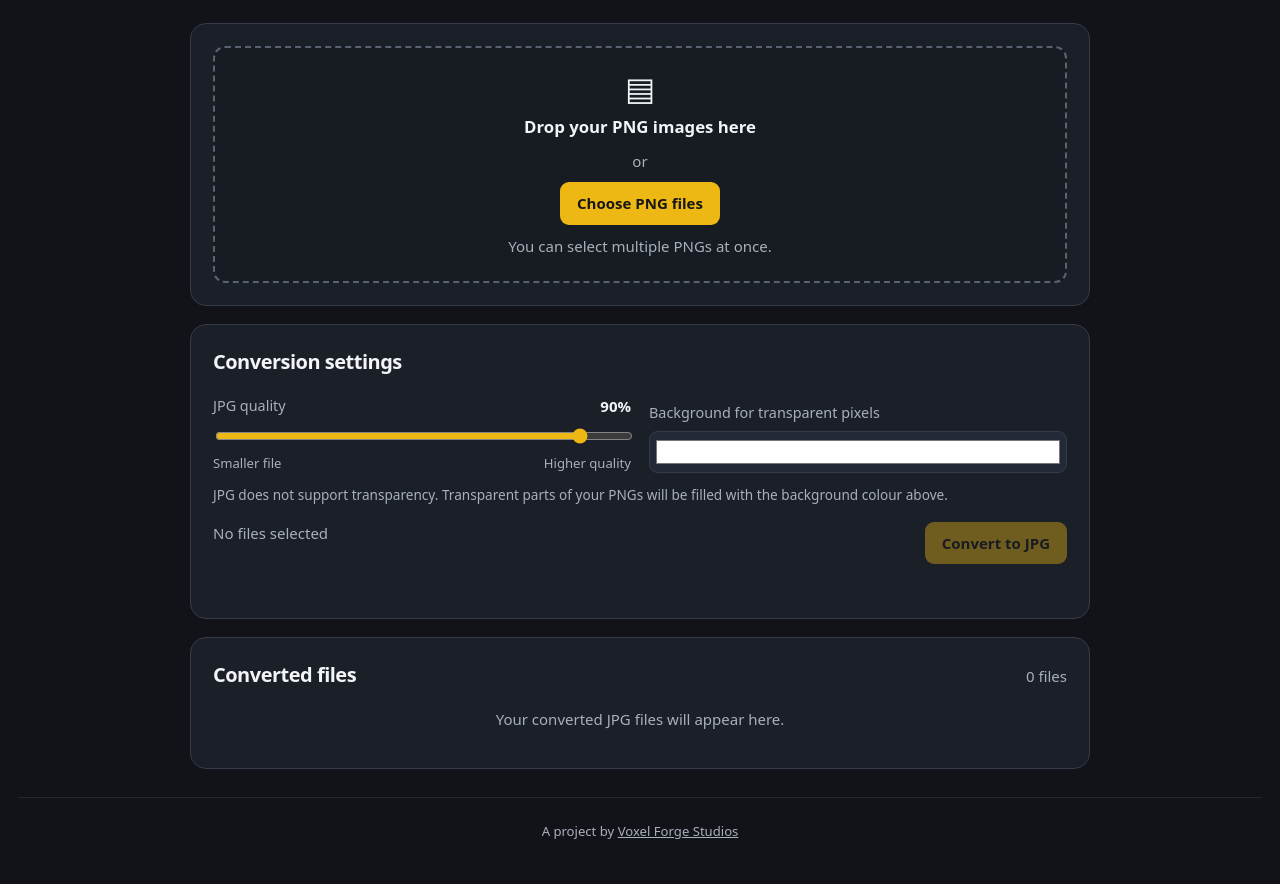
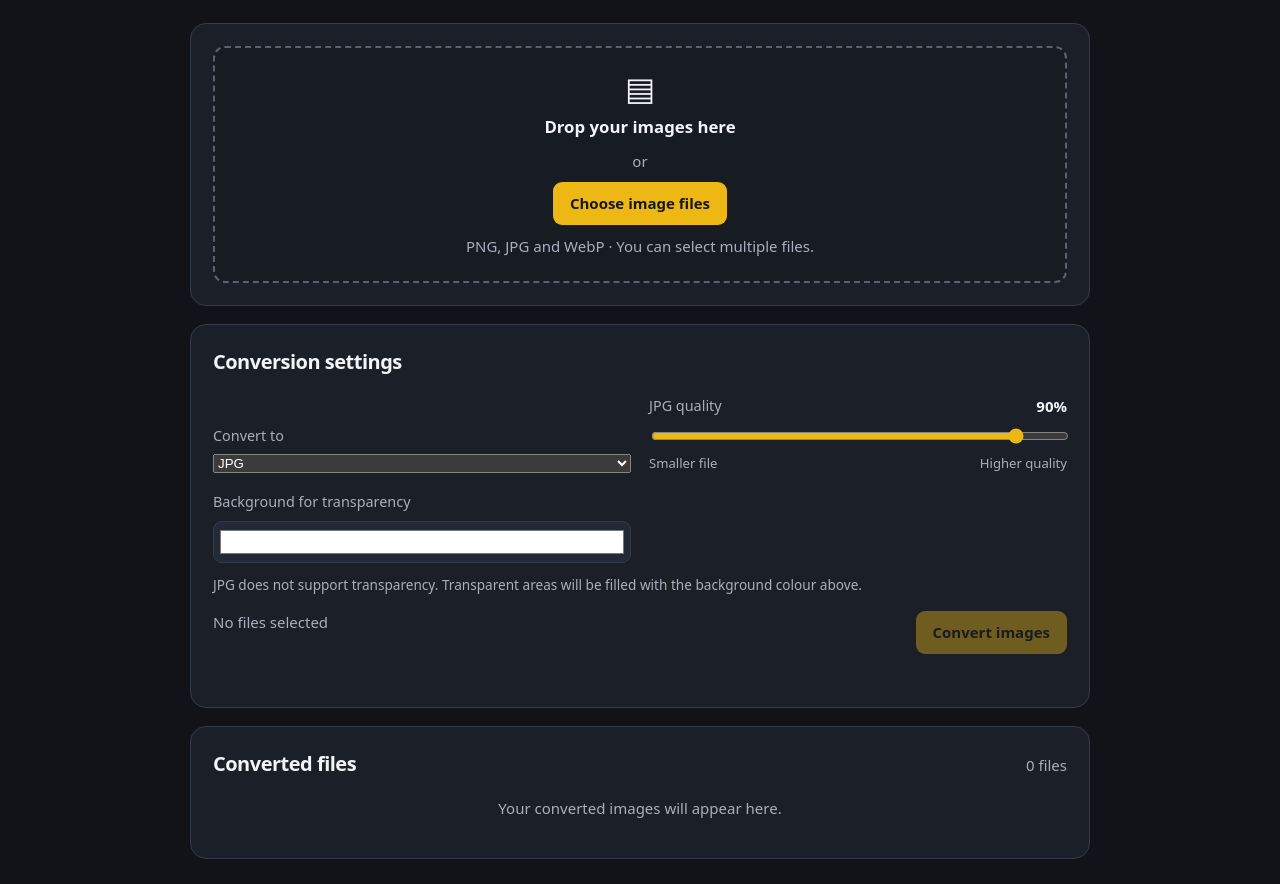
Before and after one commit to PixelToolBox/PixelToolBox.github.io, a plain HTML site: page png-to-jpg.html in a window 1280 px wide. Shown: the part 262-1146 px from the top of the page. Drawn offline with Linux system fonts and the light colour scheme.

Commit message:
Update PNG to JPG converter for multiple formats

```diff
--- a/png-to-jpg.html
+++ b/png-to-jpg.html
@@ -6,8 +6,8 @@
   <link rel="manifest" href="manifest.json">
   <link rel="icon" type="image/png" sizes="192x192" href="icon-192.png">
   <meta name="theme-color" content="#111318">
-  <meta name="description" content="Convert one or multiple PNG images to JPG in your browser with adjustable quality.">
-  <title>PNG to JPG Converter – Pixel Tool Box</title>
+  <meta name="description" content="Convert PNG, JPG and WebP images in your browser, including batch conversion and quality controls.">
+  <title>Image Converter – Pixel Tool Box</title>
   <link rel="stylesheet" href="style.css">
 </head>
 <body class="tool-page">
@@ -24,19 +24,19 @@
 
   <main class="tool-main">
     <header class="app-title">
-      <h1>PNG to JPG Converter</h1>
-      <p class="subtitle">Convert one or multiple PNG images into JPG files, right in your browser.</p>
+      <h1>Image Converter</h1>
+      <p class="subtitle">Convert PNG, JPG and WebP images between formats, right in your browser.</p>
     </header>
 
-    <section class="panel" aria-label="Choose PNG images">
+    <section class="panel" aria-label="Choose images">
       <div class="drop-zone converter-drop-zone" id="dropZone">
         <div class="upload-icon" aria-hidden="true">▤</div>
-        <strong>Drop your PNG images here</strong>
+        <strong>Drop your images here</strong>
         <span class="muted">or</span>
-        <label class="file-button" for="fileInput">Choose PNG files</label>
-        <span class="muted">You can select multiple PNGs at once.</span>
+        <label class="file-button" for="fileInput">Choose image files</label>
+        <span class="muted">PNG, JPG and WebP · You can select multiple files.</span>
       </div>
-      <input id="fileInput" type="file" accept="image/png,.png" multiple>
+      <input id="fileInput" type="file" accept="image/png,image/jpeg,image/webp,.png,.jpg,.jpeg,.webp" multiple>
       <div class="file-meta" id="fileMeta">
         <span class="file-name" id="fileSummary"></span>
         <button class="secondary" id="clearButton" type="button">Clear files</button>
@@ -44,37 +44,37 @@
     </section>
 
     <section class="panel">
-      <div class="section-heading">
-        <h2>Conversion settings</h2>
-      </div>
-      <div class="converter-controls">
+      <div class="section-heading"><h2>Conversion settings</h2></div>
+      <div class="converter-controls converter-controls-three">
         <div class="control-group">
-          <div class="quality-line">
-            <label for="quality">JPG quality</label>
-            <strong id="qualityValue">90%</strong>
-          </div>
+          <label for="outputFormat">Convert to</label>
+          <select id="outputFormat">
+            <option value="image/png">PNG</option>
+            <option value="image/jpeg" selected>JPG</option>
+            <option value="image/webp">WebP</option>
+          </select>
+        </div>
+        <div class="control-group" id="qualityGroup">
+          <div class="quality-line"><label for="quality" id="qualityLabel">JPG quality</label><strong id="qualityValue">90%</strong></div>
           <input id="quality" type="range" min="10" max="100" value="90" step="1">
           <div class="range-labels"><span>Smaller file</span><span>Higher quality</span></div>
         </div>
-        <div class="control-group">
-          <label for="backgroundColor">Background for transparent pixels</label>
+        <div class="control-group" id="backgroundGroup">
+          <label for="backgroundColor">Background for transparency</label>
           <input id="backgroundColor" type="color" value="#ffffff">
         </div>
       </div>
-      <p class="hint">JPG does not support transparency. Transparent parts of your PNGs will be filled with the background colour above.</p>
+      <p class="hint" id="formatHint">JPG does not support transparency. Transparent areas will be filled with the background colour above.</p>
       <div class="action-row">
         <span class="muted" id="selectionCount">No files selected</span>
-        <button id="convertButton" type="button" disabled>Convert to JPG</button>
+        <button id="convertButton" type="button" disabled>Convert images</button>
       </div>
       <p class="status-message" id="statusMessage" role="status" aria-live="polite"></p>
     </section>
 
     <section class="panel">
-      <div class="section-heading">
-        <h2>Converted files</h2>
-        <span class="muted" id="resultCount">0 files</span>
-      </div>
-      <div class="empty-preview" id="emptyResults">Your converted JPG files will appear here.</div>
+      <div class="section-heading"><h2>Converted files</h2><span class="muted" id="resultCount">0 files</span></div>
+      <div class="empty-preview" id="emptyResults">Your converted images will appear here.</div>
       <div class="file-list" id="fileList"></div>
     </section>
   </main>
@@ -82,7 +82,6 @@
   <footer>A project by <a href="https://voxelforgestudios.com" target="_blank">Voxel Forge Studios</a></footer>
 
   <script src="png-to-jpg.js" defer></script>
-
   <script>
     if ("serviceWorker" in navigator) {
       window.addEventListener("load", () => {
```
